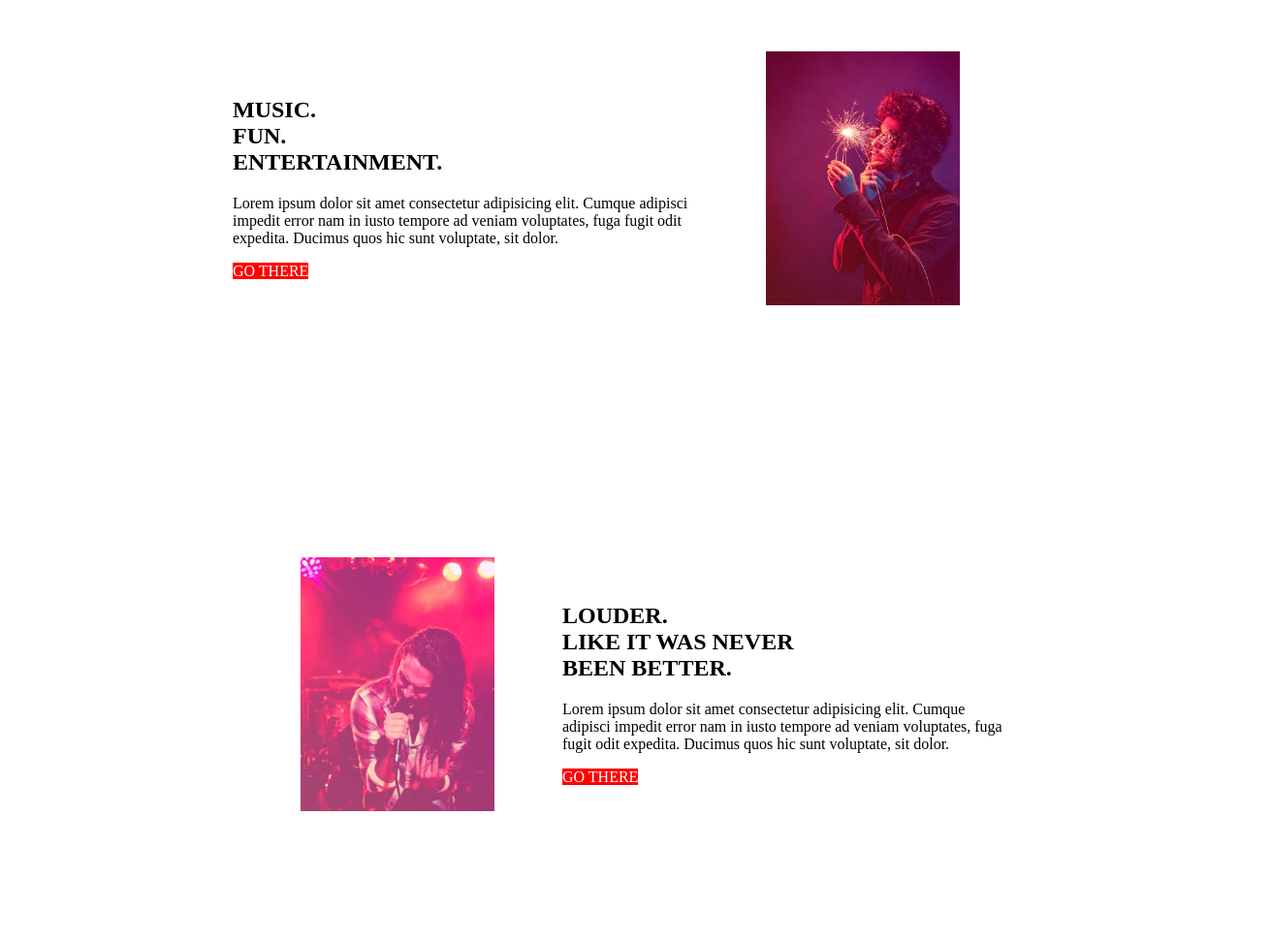
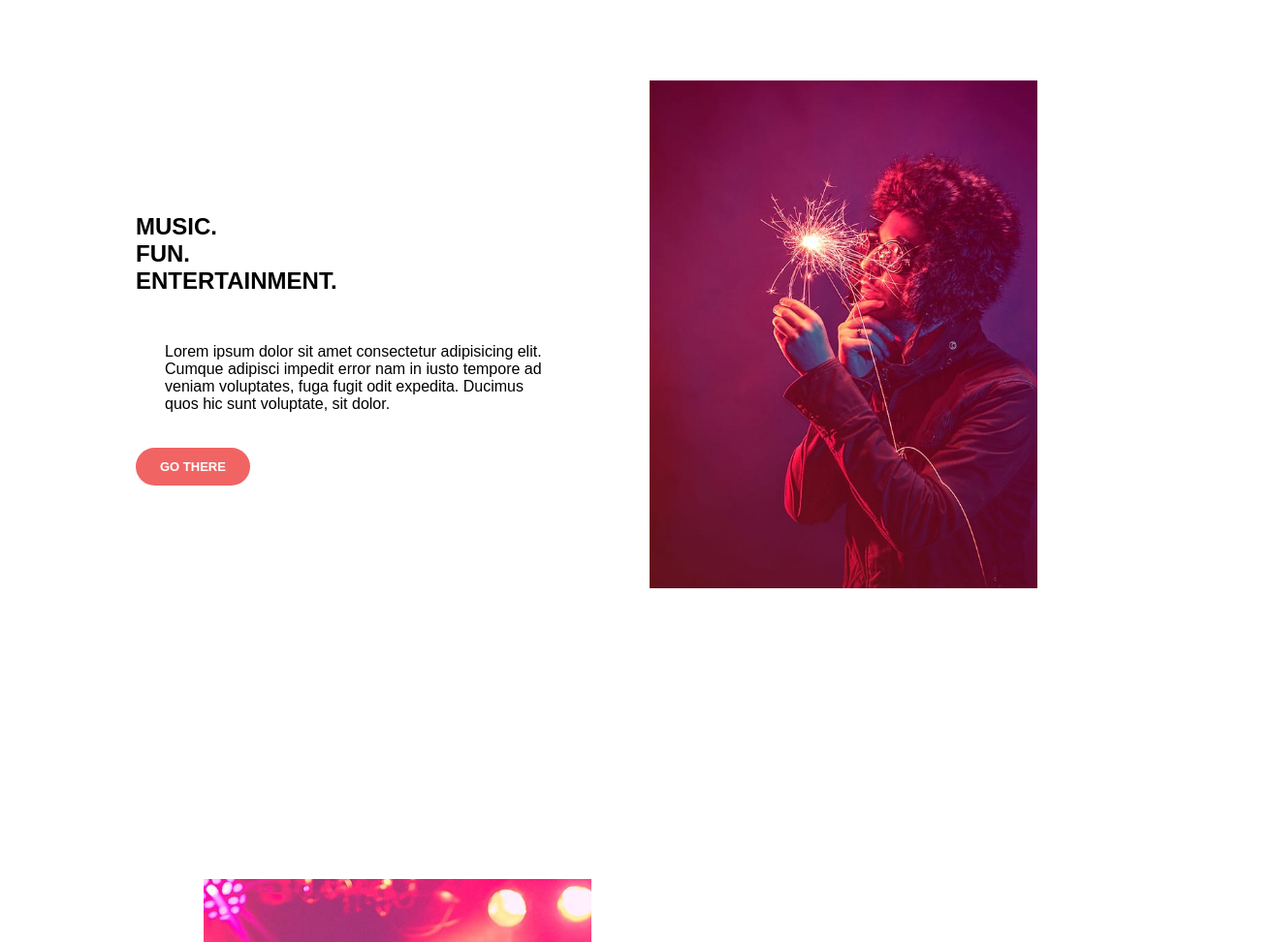
Before and after one commit to nataliaruizu/MUSIC, a plain HTML site: page index.html in a window 1280 px wide. Shown: the part 875-1847 px from the top of the page at 97% size, 1312 px wide, since content can reach past the window. Drawn offline with Linux system fonts and the light colour scheme.

Commit message:
Cambios en errores como organizacion de algunas section del body

```diff
--- a/styles/style.css
+++ b/styles/style.css
@@ -3,7 +3,7 @@ body {
     background-color: rgb(255 255 255);
     display: flex;
     flex-direction: column;
-    justify-content: space-around;
+    font-family: sans-serif;
 }
 
 header{
@@ -36,43 +36,37 @@ header{
 
 }
 
-.section1 {
+#fullbody {
 
     display: flex;
-    justify-content: space-around;
+    flex-direction: column;
     align-items: center;
-    padding: 70px;
-    width: 800px;
+    width: 100%;
+}
+
+.section1, .section2 {
+
+    display: flex;
+    justify-content: space-between;
+    align-items:center;
+    padding: 80px;
+    width: 85%;
+    max-width: 1000px;
 
 }
 
-.section1 img {
+.section1 img, .section2 img{
 
-    width: 200px;
-    display: flex;
-    justify-content: space-around;
-    align-items: center;
-    padding: 50px;
+    width: 400px;
+    height: auto;
+    padding: 70px;
+
 
 }
 
-.section2 {
+.section2 p, .section1 p {
 
-    display: flex;
-    justify-content: space-around;
-    align-items: center;
-    padding: 70px;
-    width: 800px;
-}
-
-.section2 img {
-
-    width: 200px;
-    display: flex;
-    justify-content: space-around;
-    align-items: center;
-    padding: 70px;
-
+    padding: 30px;
 }
 
 #fullbody {
@@ -81,6 +75,7 @@ header{
     flex-direction: column;
     align-items: center;
     justify-content: center;
+    width: 100%;
 }
 
 .section3 {
@@ -93,6 +88,7 @@ header{
     background-image: url(../assets/images/WhatsApp\ Image\ 2026-11-09\ at\ 3.24.43\ PM.jpeg);
     height: 500px;
     background-size: cover;
+    width: 100%;
 
 }
 
@@ -102,9 +98,8 @@ header{
     flex-direction: column;
     justify-content: center;
     align-items: flex-start;
-    width: 400px;
-    padding: 80px;
-
+    max-width: 500px;
+    padding: 70px;
 
 }
 
@@ -115,6 +110,7 @@ header{
     justify-content: center;
     background-color: rgb(255 78 90);
     color: rgb(255 255 255);
+    width: 100%;
 
 }
 
@@ -134,19 +130,25 @@ header{
     padding: 20px;
     background-color: rgb(255 78 90);
     color: rgb(255 255 255);
+    width: 100%;
 }
 
 a {
 
     color: rgb(255 255 255);
    text-decoration: none;
-   background-color: red;
+   background-color: rgb(240 100 100);
+   padding: 12px 25px;
+   font-weight: bold;
+   font-size: 13px;
+   margin-top: 15px;
+   border-radius: 20px;
 
 }
 
-a :hover{
+a:hover {
 
-    background-color: pink;
+    background-color: rgb(240 180 180);
     color: rgb(000 000 000);
-    border-radius: 5px;
+    border-radius: 20px;
 }
```
